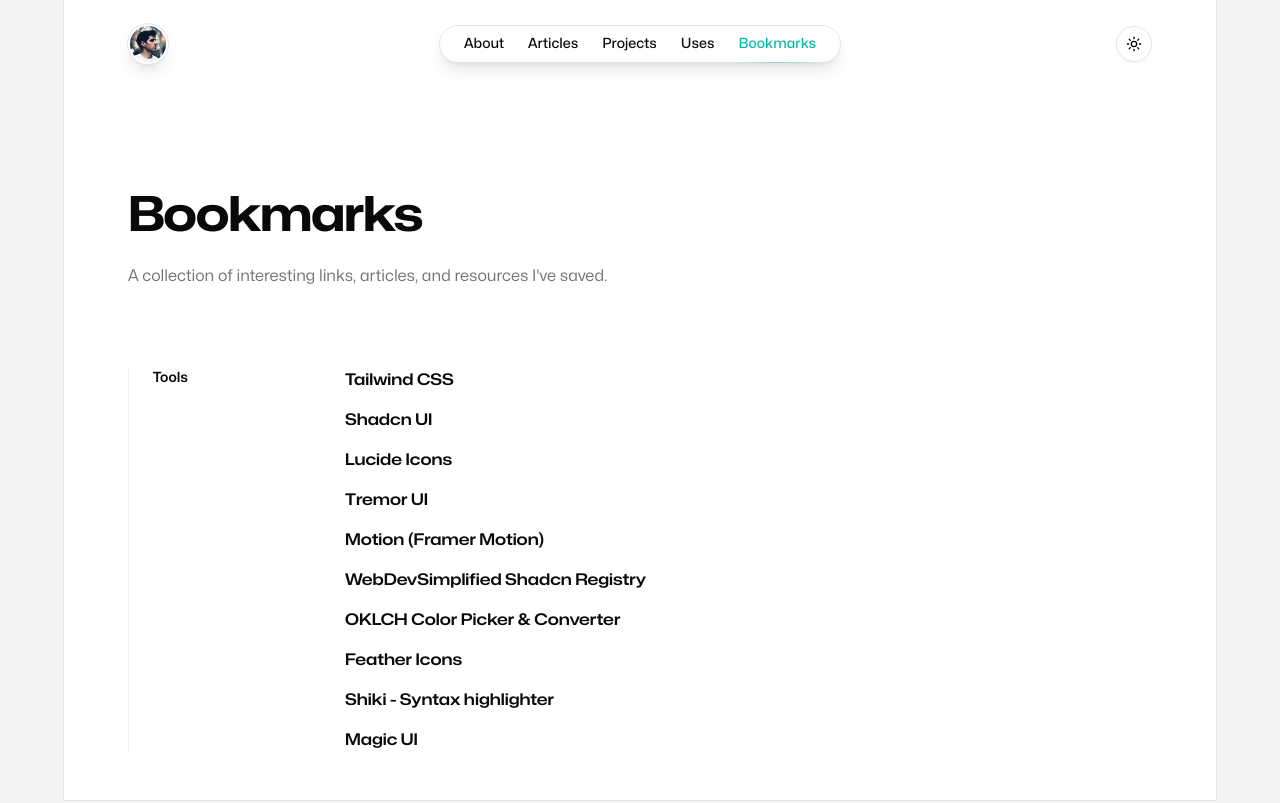
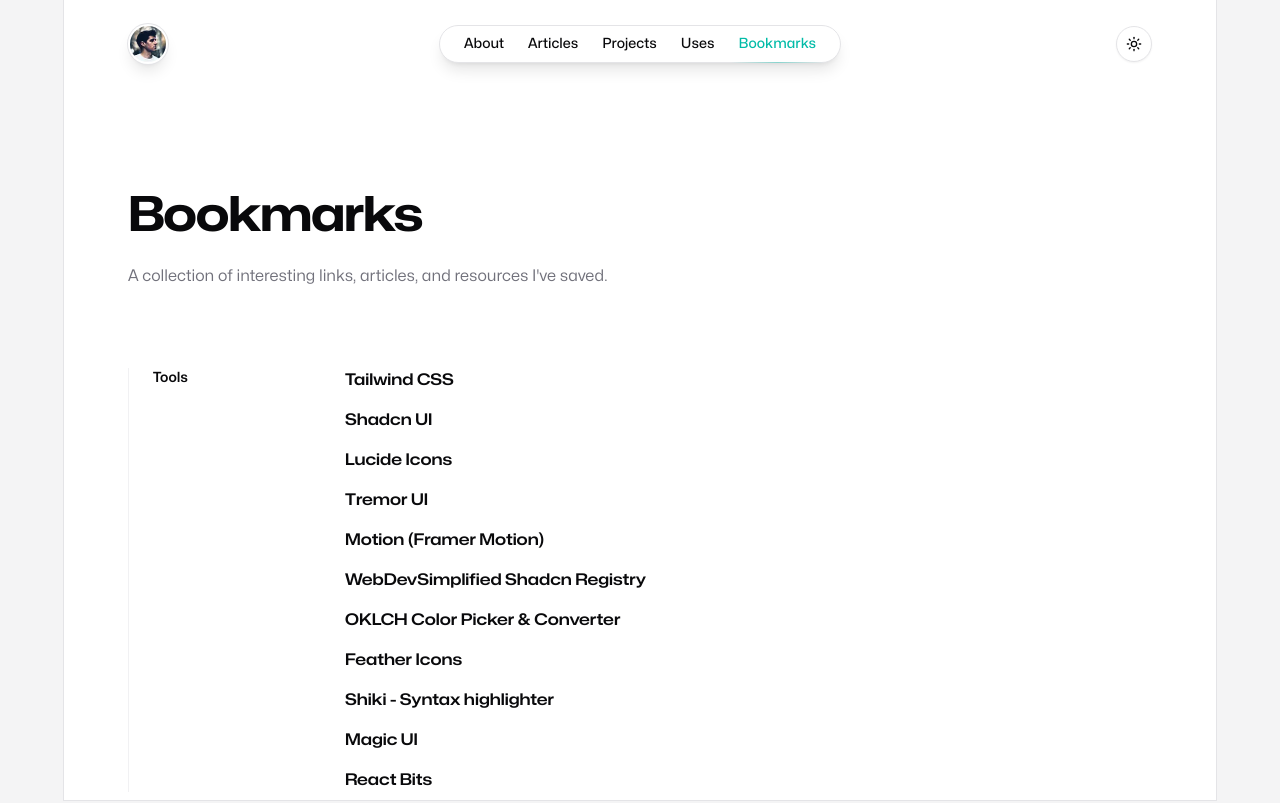
Before and after one commit to fikrirakala/spotlight, a Next.js app: page /bookmarks in a window 1280 px wide. Shown: the top 803 px of the page. Built offline with nearby package versions, Linux system fonts and the light colour scheme.

Commit message:
Update Bookmarks

```diff
--- a/src/app/bookmarks/sections/tools.mdx
+++ b/src/app/bookmarks/sections/tools.mdx
@@ -15,4 +15,5 @@
     Shiki - Syntax highlighter
   </BookmarkLink>
   <BookmarkLink href="https://magicui.design/">Magic UI</BookmarkLink>
+  <BookmarkLink href="https://reactbits.dev/">React Bits</BookmarkLink>
 </Bookmarks>
```
